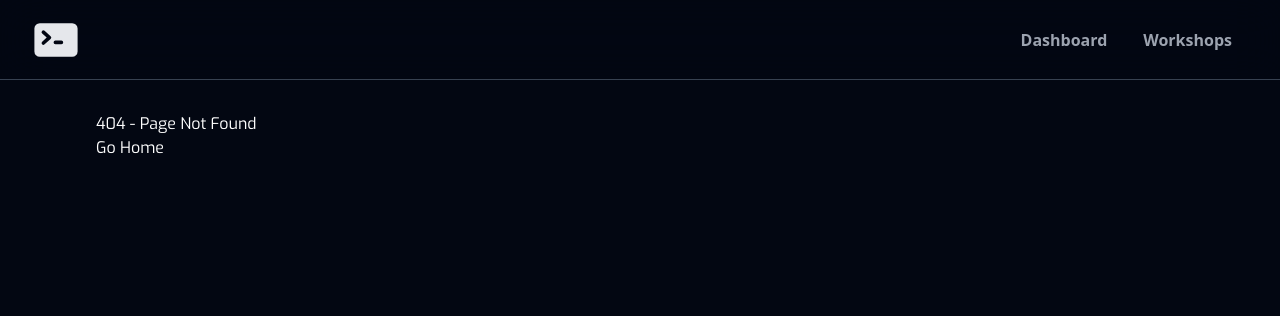
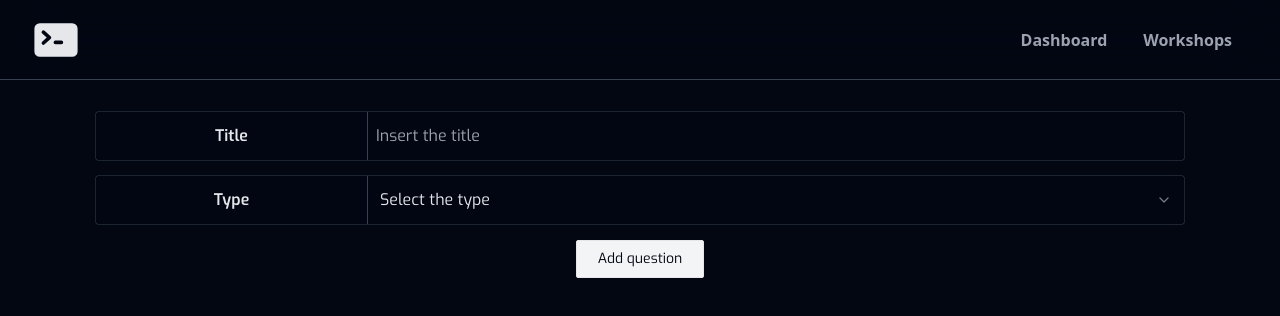
Before and after one commit to kettei-sproutty/scuderia-fe, a Next.js app: page /survey/create in a window 1280 px wide. Before the commit this address had no page. Shown: the top 316 px of the page. Built offline with nearby package versions, Linux system fonts and the light colour scheme.

Commit message:
feat: create select component

```diff
--- /dev/null
+++ b/app/survey/create/page.tsx
@@ -0,0 +1,64 @@
+"use client";
+import Button from "@components/button";
+import InputText from "@components/input";
+import { Select } from "@components/select";
+import { Controller, useFieldArray, useForm } from "react-hook-form";
+
+const CreateSurvey = () => {
+  const { control, register, getValues } = useForm();
+  const { fields, append, prepend, remove, swap, move, insert } = useFieldArray({
+    control,
+    name: "questions",
+  });
+
+  const addQuestion = () => {
+    append({ type: "", question: "" });
+  };
+
+  const sendSurvey = async (formData: FormData) => {};
+
+  return (
+    <form className="flex h-full flex-col items-center gap-4 text-center" action={sendSurvey}>
+      <InputText {...register("title")} id="title" label="Title" placeholder="Insert the title" />
+      <Controller
+        control={control}
+        name="type"
+        render={({ field: { onChange, onBlur, value, ref } }) => (
+          <Select
+            ref={ref}
+            value={value}
+            name="type"
+            onChange={onChange}
+            onBlur={onBlur}
+            label="Type"
+            id="type"
+            placeholder="Select the type"
+            options={[
+              { text: "Text", value: "text" },
+              { text: "Single choice", value: "s-choice" },
+              { text: "Multiple choice", value: "m-choice" },
+            ]}
+          />
+        )}
+      />
+
+      {fields.map((field, index) => (
+        <div key={field.id} className="flex w-full justify-between gap-4">
+          <InputText
+            id={`question-${index}-question`}
+            label="Question"
+            {...register(`questions.${index}.question`)}
+          />
+          <InputText
+            id={`question-${index}-type`}
+            label="Type"
+            {...register(`questions.${index}.type`)}
+          />
+        </div>
+      ))}
+      <Button onClick={() => addQuestion()}>Add question</Button>
+    </form>
+  );
+};
+
+export default CreateSurvey;
--- a/components/input.tsx
+++ b/components/input.tsx
@@ -29,7 +29,7 @@ const InputText = React.forwardRef<HTMLInputElement, InputTextProps>(
         >
           <label
             htmlFor={id}
-            className="input-text-label rounded-l-sm   border-r border-primary-700   font-semibold  "
+            className="input-text-label rounded-l-sm border-r border-primary-700 font-semibold"
           >
             {label}
             {required && <span>*</span>}
@@ -38,7 +38,7 @@ const InputText = React.forwardRef<HTMLInputElement, InputTextProps>(
             id={id}
             type="text"
             ref={ref}
-            className="flex w-full   bg-transparent px-2 py-1.5 text-primary-200 focus:outline-none"
+            className="flex w-full bg-transparent px-2 py-1.5 text-primary-200 focus:outline-none"
             {...props}
           />
           {suffix && (
--- /dev/null
+++ b/components/select.tsx
@@ -0,0 +1,209 @@
+"use client";
+
+import * as React from "react";
+import * as SelectPrimitive from "@radix-ui/react-select";
+import { Check, ChevronDown, ChevronUp } from "lucide-react";
+import { cn } from "@utils/cn";
+import { ChangeHandler } from "react-hook-form";
+
+type SelectProps = React.ComponentPropsWithoutRef<typeof SelectPrimitive.Trigger> & {
+  placeholder?: string;
+  error?: string;
+  id: string;
+  name: string;
+  label: string;
+  required?: boolean;
+  options: { text: string; value: string }[];
+  onChange: (...event: unknown[]) => void;
+  onBlur: (...event: unknown[]) => void;
+};
+
+const SelectGroup = SelectPrimitive.Group;
+
+const SelectValue = SelectPrimitive.Value;
+
+const Select = React.forwardRef<React.ElementRef<typeof SelectPrimitive.Trigger>, SelectProps>(
+  (
+    {
+      className,
+      placeholder,
+      error,
+      options,
+      id,
+      label,
+      required,
+      onChange,
+      onBlur,
+      name,
+      ...props
+    },
+    ref,
+  ) => (
+    <div className={"relative flex h-10 w-full bg-primary-900/50 md:h-12"}>
+      <div
+        className={cn(
+          "h-full grid w-full grid-cols-[minmax(25%,auto)_1fr] ring ring-primary-700 rounded-sm text-primary-200 focus-within:ring-2 focus-within:ring-primary-200 hover:ring-2 hover:ring-primary-200 focus:outline-none ",
+          {
+            "ring-2 ring-error-light focus-within:ring-error-light hover:ring-error-light": error,
+          },
+        )}
+      >
+        <label
+          htmlFor={id}
+          className="input-text-label rounded-l-sm border-r border-primary-700 font-semibold"
+        >
+          {label}
+          {required && <span>*</span>}
+        </label>
+        <SelectPrimitive.Root name={name} onValueChange={onChange}>
+          <SelectPrimitive.Trigger
+            name={name}
+            onChange={onChange}
+            onBlur={onBlur}
+            ref={ref}
+            className={cn(
+              "flex h-full w-full items-center justify-between  rounded-md bg-transparent px-3 py-2 text-primary-200 focus:outline-none disabled:cursor-not-allowed disabled:opacity-50 [&>span]:line-clamp-1",
+              className,
+            )}
+            {...props}
+          >
+            <SelectValue placeholder={placeholder} />
+            <SelectPrimitive.Icon asChild>
+              <ChevronDown className="h-4 w-4 opacity-50" />
+            </SelectPrimitive.Icon>
+          </SelectPrimitive.Trigger>
+          <SelectContent className="bg-background">
+            {options.map((option) => (
+              <SelectItem key={option.value} value={option.value}>
+                {option.text}
+              </SelectItem>
+            ))}
+          </SelectContent>
+        </SelectPrimitive.Root>
+      </div>
+      <div className="absolute bottom-[-20px] flex w-full items-center justify-between text-xs ">
+        <span className=" h-4 font-semibold text-error-light">{error || ""}</span>
+      </div>
+    </div>
+  ),
+);
+Select.displayName = SelectPrimitive.Trigger.displayName;
+
+const SelectScrollUpButton = React.forwardRef<
+  React.ElementRef<typeof SelectPrimitive.ScrollUpButton>,
+  React.ComponentPropsWithoutRef<typeof SelectPrimitive.ScrollUpButton>
+>(({ className, ...props }, ref) => (
+  <SelectPrimitive.ScrollUpButton
+    ref={ref}
+    className={cn("flex cursor-default items-center justify-center py-1", className)}
+    {...props}
+  >
+    <ChevronUp className="h-4 w-4" />
+  </SelectPrimitive.ScrollUpButton>
+));
+SelectScrollUpButton.displayName = SelectPrimitive.ScrollUpButton.displayName;
+
+const SelectScrollDownButton = React.forwardRef<
+  React.ElementRef<typeof SelectPrimitive.ScrollDownButton>,
+  React.ComponentPropsWithoutRef<typeof SelectPrimitive.ScrollDownButton>
+>(({ className, ...props }, ref) => (
+  <SelectPrimitive.ScrollDownButton
+    ref={ref}
+    className={cn("flex cursor-default items-center justify-center py-1", className)}
+    {...props}
+  >
+    <ChevronDown className="h-4 w-4" />
+  </SelectPrimitive.ScrollDownButton>
+));
+SelectScrollDownButton.displayName = SelectPrimitive.ScrollDownButton.displayName;
+
+const SelectContent = React.forwardRef<
+  React.ElementRef<typeof SelectPrimitive.Content>,
+  React.ComponentPropsWithoutRef<typeof SelectPrimitive.Content>
+>(({ className, children, position = "popper", ...props }, ref) => (
+  <SelectPrimitive.Portal>
+    <SelectPrimitive.Content
+      ref={ref}
+      className={cn(
+        "relative z-50 max-h-96 min-w-[8rem] overflow-hidden rounded-md border bg-popover text-popover-foreground shadow-md data-[state=open]:animate-in data-[state=closed]:animate-out data-[state=closed]:fade-out-0 data-[state=open]:fade-in-0 data-[state=closed]:zoom-out-95 data-[state=open]:zoom-in-95 data-[side=bottom]:slide-in-from-top-2 data-[side=left]:slide-in-from-right-2 data-[side=right]:slide-in-from-left-2 data-[side=top]:slide-in-from-bottom-2",
+        position === "popper" &&
+          "data-[side=bottom]:translate-y-1 data-[side=left]:-translate-x-1 data-[side=right]:translate-x-1 data-[side=top]:-translate-y-1",
+        className,
+      )}
+      position={position}
+      {...props}
+    >
+      <SelectScrollUpButton />
+      <SelectPrimitive.Viewport
+        className={cn(
+          "p-1",
+          position === "popper" &&
+            "h-[var(--radix-select-trigger-height)] w-full min-w-[var(--radix-select-trigger-width)]",
+        )}
+      >
+        {children}
+      </SelectPrimitive.Viewport>
+      <SelectScrollDownButton />
+    </SelectPrimitive.Content>
+  </SelectPrimitive.Portal>
+));
+SelectContent.displayName = SelectPrimitive.Content.displayName;
+
+const SelectLabel = React.forwardRef<
+  React.ElementRef<typeof SelectPrimitive.Label>,
+  React.ComponentPropsWithoutRef<typeof SelectPrimitive.Label>
+>(({ className, ...props }, ref) => (
+  <SelectPrimitive.Label
+    ref={ref}
+    className={cn("py-1.5 pl-8 pr-2 text-sm font-semibold", className)}
+    {...props}
+  />
+));
+SelectLabel.displayName = SelectPrimitive.Label.displayName;
+
+const SelectItem = React.forwardRef<
+  React.ElementRef<typeof SelectPrimitive.Item>,
+  React.ComponentPropsWithoutRef<typeof SelectPrimitive.Item>
+>(({ className, children, ...props }, ref) => (
+  <SelectPrimitive.Item
+    ref={ref}
+    className={cn(
+      "relative flex w-full cursor-default select-none items-center rounded-sm py-1.5 pl-8 pr-2 outline-none focus:bg-accent focus:text-accent-foreground data-[disabled]:pointer-events-none data-[disabled]:opacity-50",
+      className,
+    )}
+    {...props}
+  >
+    <span className="absolute left-2 flex h-3.5 w-3.5 items-center justify-center">
+      <SelectPrimitive.ItemIndicator>
+        <Check className="h-4 w-4" />
+      </SelectPrimitive.ItemIndicator>
+    </span>
+
+    <SelectPrimitive.ItemText>{children}</SelectPrimitive.ItemText>
+  </SelectPrimitive.Item>
+));
+SelectItem.displayName = SelectPrimitive.Item.displayName;
+
+const SelectSeparator = React.forwardRef<
+  React.ElementRef<typeof SelectPrimitive.Separator>,
+  React.ComponentPropsWithoutRef<typeof SelectPrimitive.Separator>
+>(({ className, ...props }, ref) => (
+  <SelectPrimitive.Separator
+    ref={ref}
+    className={cn("-mx-1 my-1 h-px bg-muted", className)}
+    {...props}
+  />
+));
+SelectSeparator.displayName = SelectPrimitive.Separator.displayName;
+
+export {
+  Select,
+  SelectGroup,
+  SelectValue,
+  SelectContent,
+  SelectLabel,
+  SelectItem,
+  SelectSeparator,
+  SelectScrollUpButton,
+  SelectScrollDownButton,
+};
--- a/package.json
+++ b/package.json
@@ -15,13 +15,14 @@
     "seed": "ts-node -O '{\"module\":\"commonjs\"}' prisma/seed.ts"
   },
   "simple-git-hooks": {
-    "pre-commit": "pnpm dlx lint-staged",
-    "commit-msg": "pnpm dlx --no -- commitlint --edit ${1}"
+    "pre-commit": "pnpm lint-staged",
+    "commit-msg": "pnpm commitlint --edit ${1}"
   },
   "dependencies": {
     "@heroicons/react": "^2.0.18",
     "@prisma/client": "^5.2.0",
     "@radix-ui/react-navigation-menu": "^1.1.3",
+    "@radix-ui/react-select": "^2.0.0",
     "@radix-ui/react-tabs": "^1.0.4",
     "@supabase/auth-helpers-nextjs": "^0.7.4",
     "@supabase/supabase-js": "^2.33.1",
@@ -33,6 +34,7 @@
     "next": "^13.4.19",
     "react": "^18.2.0",
     "react-dom": "^18.2.0",
+    "react-hook-form": "^7.48.2",
     "tailwind-merge": "^1.14.0",
     "tailwindcss-animate": "^1.0.7",
     "zod": "^3.22.2"
```
Also changed, not shown: 1 other file (tests, documents, lock files or other folders).
